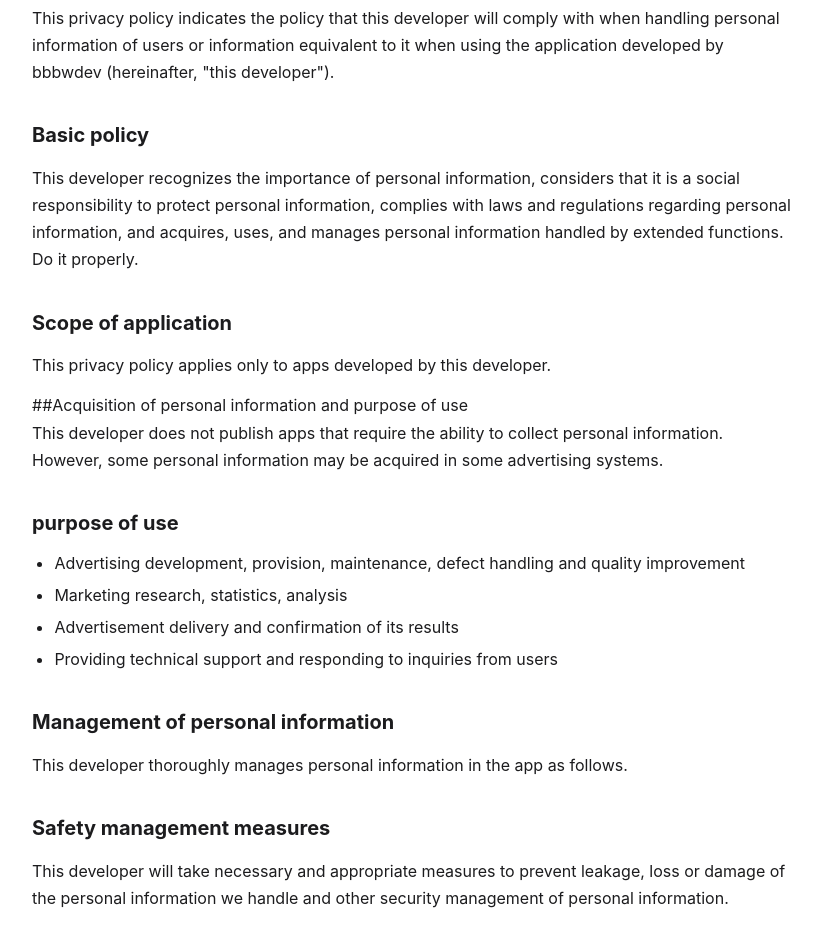
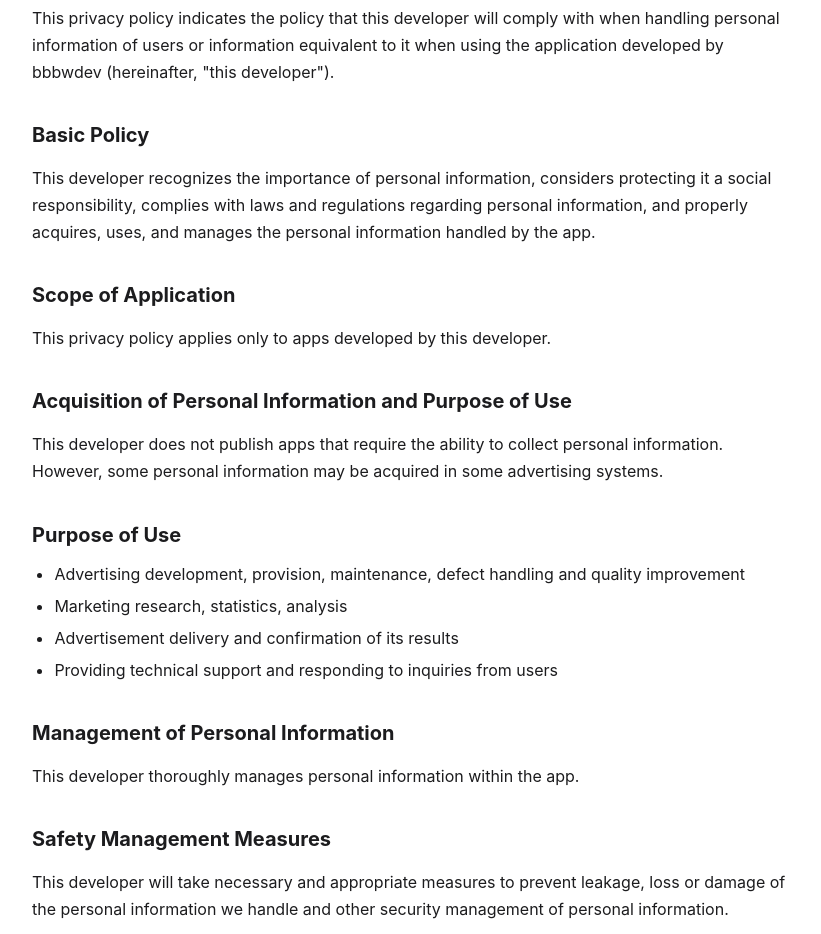
Before and after one commit to bbbwdev/bbbwdev.github.io, a plain HTML site: page app-support/PrivacyPolicy/English.html in a window 1280 px wide. Shown: the part 82-1016 px from the top of the page, without its empty margins (228-1049 px from the left). Drawn offline with Linux system fonts and the light colour scheme.

Commit message:
リファクタ

```diff
--- a/app-support/PrivacyPolicy/English.html
+++ b/app-support/PrivacyPolicy/English.html
@@ -3,7 +3,7 @@
 <head>
 <meta charset="utf-8">
 <meta name="viewport" content="width=device-width, initial-scale=1">
-<title>privacy policy</title>
+<title>Privacy Policy</title>
 <style>
   :root { color-scheme: light dark; }
   body {
@@ -28,26 +28,26 @@
 </style>
 </head>
 <body>
-<h1>privacy policy</h1>
+<h1>Privacy Policy</h1>
 <p>This privacy policy indicates the policy that this developer will comply with when handling personal information of users or information equivalent to it when using the application developed by bbbwdev (hereinafter, "this developer").</p>
-<h2>Basic policy</h2>
-<p>This developer recognizes the importance of personal information, considers that it is a social responsibility to protect personal information, complies with laws and regulations regarding personal information, and acquires, uses, and manages personal information handled by extended functions. Do it properly.</p>
-<h2>Scope of application</h2>
+<h2>Basic Policy</h2>
+<p>This developer recognizes the importance of personal information, considers protecting it a social responsibility, complies with laws and regulations regarding personal information, and properly acquires, uses, and manages the personal information handled by the app.</p>
+<h2>Scope of Application</h2>
 <p>This privacy policy applies only to apps developed by this developer.</p>
-<p>##Acquisition of personal information and purpose of use<br>
-This developer does not publish apps that require the ability to collect personal information. However, some personal information may be acquired in some advertising systems.</p>
-<h2>purpose of use</h2>
+<h2>Acquisition of Personal Information and Purpose of Use</h2>
+<p>This developer does not publish apps that require the ability to collect personal information. However, some personal information may be acquired in some advertising systems.</p>
+<h2>Purpose of Use</h2>
 <ul>
   <li>Advertising development, provision, maintenance, defect handling and quality improvement</li>
   <li>Marketing research, statistics, analysis</li>
   <li>Advertisement delivery and confirmation of its results</li>
   <li>Providing technical support and responding to inquiries from users</li>
 </ul>
-<h2>Management of personal information</h2>
-<p>This developer thoroughly manages personal information in the app as follows.</p>
-<h2>Safety management measures</h2>
+<h2>Management of Personal Information</h2>
+<p>This developer thoroughly manages personal information within the app.</p>
+<h2>Safety Management Measures</h2>
 <p>This developer will take necessary and appropriate measures to prevent leakage, loss or damage of the personal information we handle and other security management of personal information.</p>
-<h2>Providing personal information to third parties</h2>
+<h2>Providing Personal Information to Third Parties</h2>
 <p>The app developed by this developer will not provide the personal information provided by the user to a third party without the consent of the visitor. In addition, if we decide to provide it to a third party in the future, we will present the information to be provided and the purpose of provision, etc., and will only provide it to a third party if consent is obtained.</p>
 <h2>Contact</h2>
 <p>For the handling of the app or personal information, please contact us at the email address below.<br>
```
Also changed, not shown: app-support/PrivacyPolicy/Chinese_Simplified.html (+1 -1 lines), app-support/PrivacyPolicy/Chinese_Traditional.html (+1 -1 lines), app-support/PrivacyPolicy/Japanese.html (+2 -2 lines), 4 other files.
